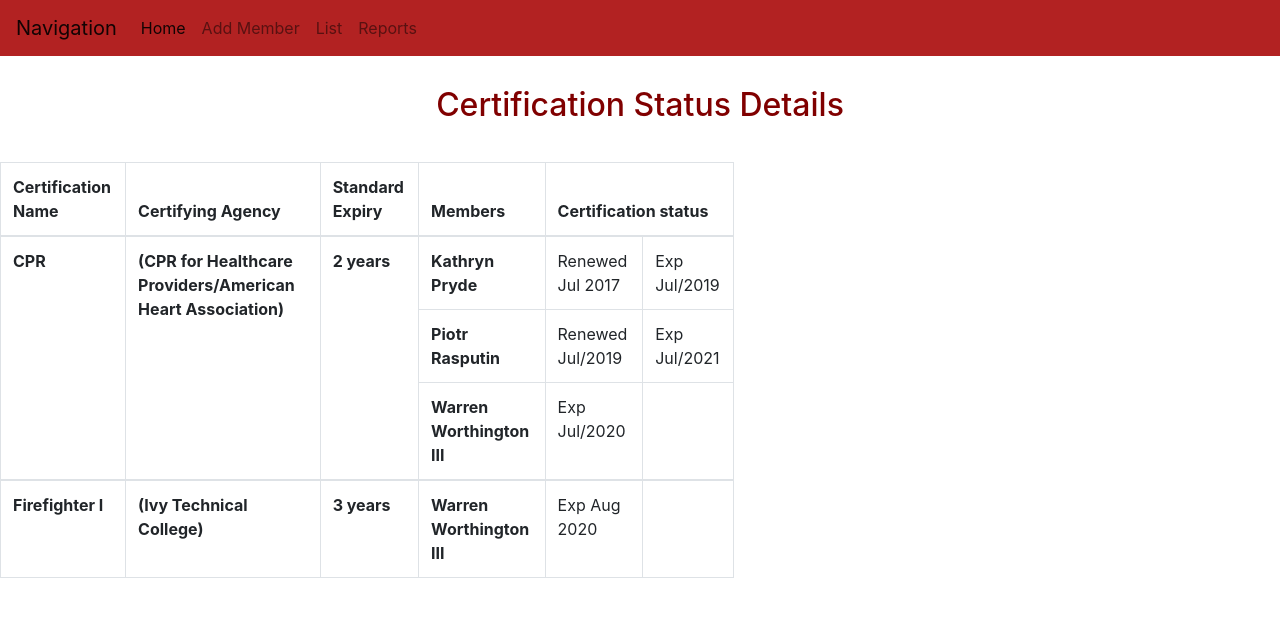
After one commit to eshlemaniajr/Team-No-Name, a PHP site: page /public/certificationDetails.html in a window 1280 px wide. The commit adds this page. Shown: the top 617 px of the page. Run offline with PHP 8.4, Linux system fonts and the light colour scheme.

Commit message:
Added certification status page

```diff
--- /dev/null
+++ b/app/public/certificationDetails.html
@@ -0,0 +1,91 @@
+<!DOCTYPE html>
+<html lang="en">
+<head>
+  <meta charset="utf-8">
+  <title>Certification Status summary</title>
+  <link rel="stylesheet" href="https://stackpath.bootstrapcdn.com/bootstrap/4.3.1/css/bootstrap.min.css" integrity="sha384-ggOyR0iXCbMQv3Xipma34MD+dH/1fQ784/j6cY/iJTQUOhcWr7x9JvoRxT2MZw1T" crossorigin="anonymous">
+  <link rel="stylesheet" href="css\style.css">
+</head>
+<body>
+  <!-- Navigation Bar -->
+  <nav class="navbar navbar-expand-lg navbar-light" style="background-color: #B22222">
+  <a class="navbar-brand" href="#">Navigation</a>
+  <button class="navbar-toggler" type="button" data-toggle="collapse" data-target="#navbarNav" aria-controls="navbarNav" aria-expanded="false" aria-label="Toggle navigation">
+    <span class="navbar-toggler-icon"></span>
+  </button>
+  <div class="collapse navbar-collapse" id="navbarNav">
+    <ul class="navbar-nav">
+      <li class="nav-item active">
+        <a class="nav-link" href="#">Home <span class="sr-only">(current)</span></a>
+      </li>
+      <li class="nav-item">
+        <a class="nav-link" href="index.html">Add Member</a>
+      </li>
+      <li class="nav-item">
+        <a class="nav-link" href="#">List</a>
+      </li>
+      <li><a class="nav-link" href="#">Reports</a></li>
+      <!--<ul type="none">
+        <li><a class="selector" href=certifications.html>Certification Summary</a></li>
+        <li><a class="selector" href=memberSummary.html>Member Summary</a></li>
+        <li><a class="selector" href=member.html>Member Profile</a></li>
+      </ul> -->
+      </ul>
+  </div>
+</nav>
+
+<!-- Add User Heading (Change to an auto center command)-->
+<main class="row">
+<div class= "col-lg-12 col-md-12 col-sm-12">
+        <h2>Certification Status Details</h2>
+
+</div>
+
+<div class="col-lg-7 col-md-7 col-sm-10 col-xs-10">
+
+    <table align="center" class="table table-condensed table-bordered">
+      <col>
+      <col>
+      <colgroup span="3"></colgroup>
+      <thead>
+        <tr>
+          <th scope="col">Certification Name</th>
+          <th scope="col">Certifying Agency</th>
+          <th scope="col">Standard Expiry</th>
+          <th scope="col">Members</th>
+          <th colspan="3" scope="colgroup">Certification status</th>
+        </tr>
+      </thead>
+      <tbody>
+        <tr>
+          <th rowspan="3" scope="rowgroup">CPR </th>
+          <th rowspan="3" scope="rowgroup">(CPR for Healthcare Providers/American Heart Association)</th>
+          <th rowspan="3" scope="rowgroup">2 years</th>
+          <th scope="row">Kathryn Pryde</th>
+          <td>Renewed Jul 2017</td>
+          <td>Exp Jul/2019</td>
+        </tr>
+        <tr>
+          <th scope="row">Piotr Rasputin</th>
+          <td>Renewed Jul/2019</td>
+          <td>Exp Jul/2021</td>
+        </tr>
+        <tr>
+          <th scope="row">Warren Worthington III</th>
+          <td>Exp Jul/2020</td>
+        </tr>
+      </tbody>
+      <tbody>
+        <tr>
+          <th rowspan="2" scope="rowgroup">Firefighter I </th>
+          <th rowspan="3" scope="rowgroup">(Ivy Technical College)</th>
+          <th rowspan="3" scope="rowgroup">3 years</th>
+          <th scope="row">Warren Worthington III</th>
+          <td>Exp Aug 2020</td>
+        </tr>
+      </tbody>
+    </table>
+
+
+</div>
+</main>
--- a/app/public/css/style.css
+++ b/app/public/css/style.css
@@ -2,3 +2,8 @@
   background-color: #B22222;
   color: #FFD700;
 }
+h2{
+  color: maroon;
+  text-align: center;
+  padding: 30px;
+}
```
